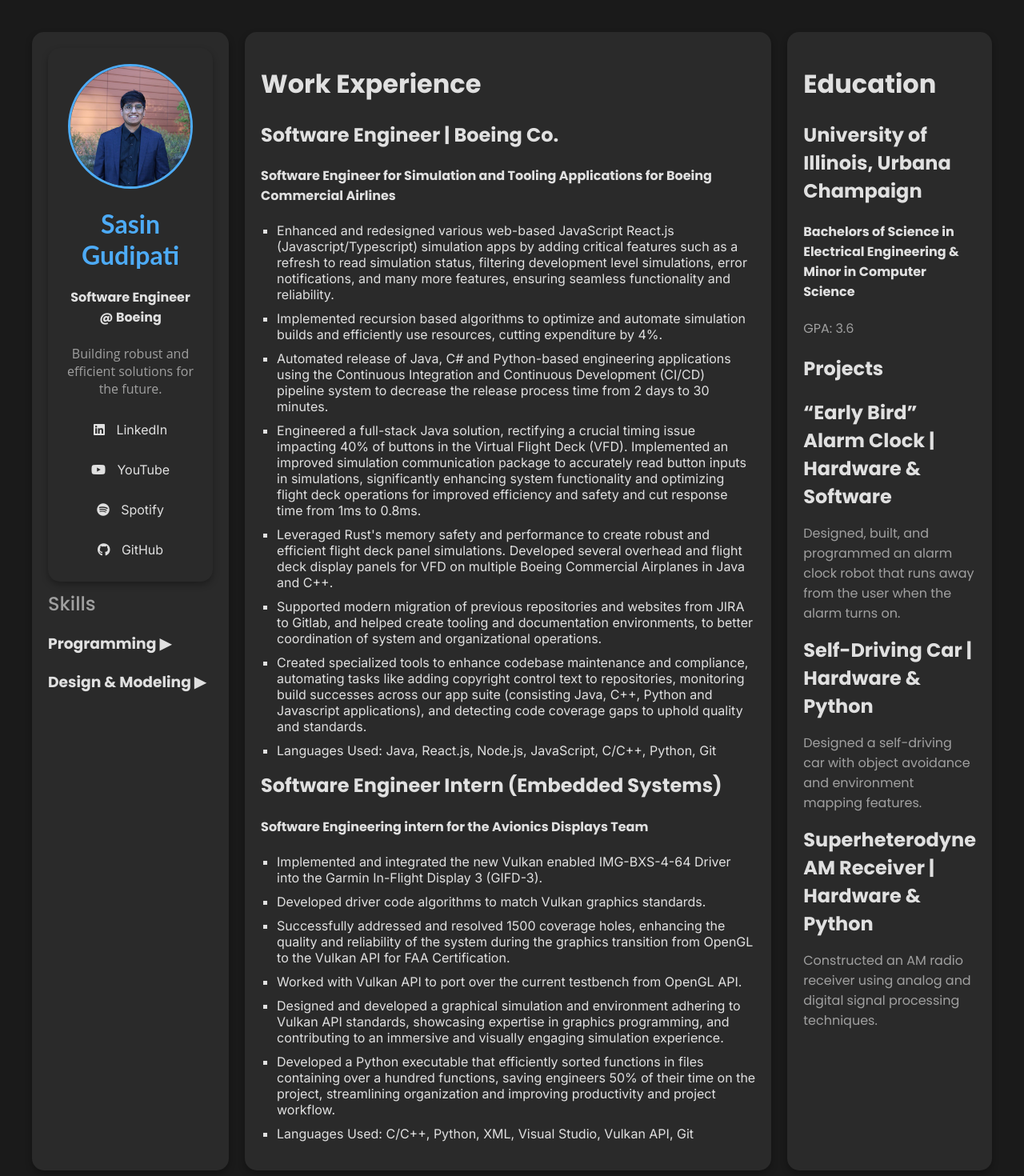
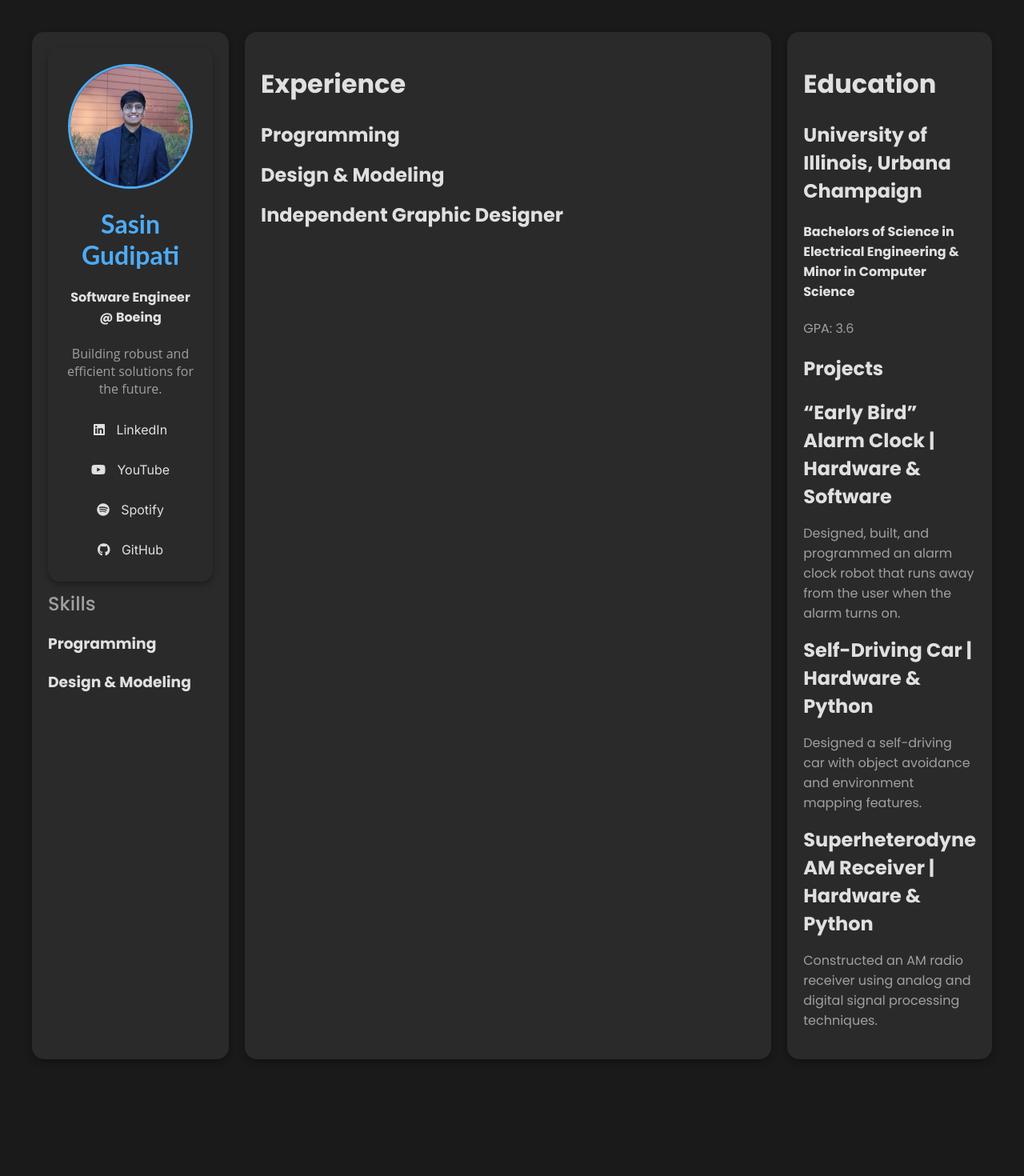
Before and after one commit to sasinkg/resume-website, a React (Create React App) app: page / in a window 1280 px wide. Shown: the top 1470 px of the page at 80% size. After the commit the page ends 1364 px from the top, so only its background shows below. Built offline with nearby package versions, Linux system fonts and the light colour scheme.

Commit message:
Updated version v1.3.0 - added collapsable menu

```diff
--- a/package.json
+++ b/package.json
@@ -6,7 +6,7 @@
     "@fortawesome/fontawesome-free": "^6.7.2",
     "bootstrap": "^5.3.3",
     "cra-template": "1.2.0",
-    "framer-motion": "^12.4.1",
+    "framer-motion": "^12.4.2",
     "react": "^19.0.0",
     "react-dom": "^19.0.0",
     "react-router-dom": "^7.1.5",
--- a/src/components/Experience.js
+++ b/src/components/Experience.js
@@ -1,44 +1,78 @@
-import React from 'react';
-import boeingLogo from './images/boeing-logo.png'; // Adjust the path as needed
-import garminLogo from './images/garmin-logo.png'; // Adjust the path as needed
+import React, { useState } from 'react';
+import { motion } from 'framer-motion';
 
 const Experience = () => {
-  return (
-    <div className="experience">
-      <h1>Work Experience</h1>
+  const categories = {
+    "Programming": [
+      "Enhanced and redesigned various web-based JavaScript React.js (Javascript/Typescript) simulation apps by adding critical features such as a refresh to read simulation status, filtering development level simulations, error notifications, and many more features, ensuring seamless functionality and reliability.",
+      "Implemented recursion based algorithms to optimize and automate simulation builds and efficiently use resources, cutting expenditure by 4%.",
+      "Automated release of Java, C# and Python-based engineering applications using the Continuous Integration and Continuous Development (CI/CD) pipeline system to decrease the release process time from 2 days to 30 minutes.",
+      "Engineered a full-stack Java solution, rectifying a crucial timing issue impacting 40% of buttons in the Virtual Flight Deck (VFD). Implemented an improved simulation communication package to accurately read button inputs in simulations, significantly enhancing system functionality and optimizing flight deck operations for improved efficiency and safety and cut response time from 1ms to 0.8ms.",
+      "Leveraged Rust's memory safety and performance to create robust and efficient flight deck panel simulations. Developed several overhead and flight deck display panels for VFD on multiple Boeing Commercial Airplanes in Java and C++.",
+      "Supported modern migration of previous repositories and websites from JIRA to Gitlab, and helped create tooling and documentation environments, to better coordination of system and organizational operations.",
+      "Created specialized tools to enhance codebase maintenance and compliance, automating tasks like adding copyright control text to repositories, monitoring build successes across our app suite (consisting Java, C++, Python and Javascript applications), and detecting code coverage gaps to uphold quality and standards.",
+      "Languages Used: Java, React.js, Node.js, JavaScript, C/C++, Python, Git"
+
+    ],
+    "Design & Modeling": [
+      "Implemented and integrated the new Vulkan enabled IMG-BXS-4-64 Driver into the Garmin In-Flight Display 3 (GIFD-3).",
+      "Developed driver code algorithms to match Vulkan graphics standards.",
+      "Successfully addressed and resolved 1500 coverage holes, enhancing the quality and reliability of the system during the graphics transition from OpenGL to the Vulkan API for FAA Certification.",
+      "Worked with Vulkan API to port over the current testbench from OpenGL API.",
+      "Designed and developed a graphical simulation and environment adhering to Vulkan API standards, showcasing expertise in graphics programming, and contributing to an immersive and visually engaging simulation experience.",
+      "Developed a Python executable that efficiently sorted functions in files containing over a hundred functions, saving engineers 50% of their time on the project, streamlining organization and improving productivity and project workflow.",
+      "Languages Used: C/C++, Python, XML, Visual Studio, Vulkan API, Git"
+    ],
+    "Independent Graphic Designer": [
+      "Implemented and integrated the new Vulkan enabled IMG-BXS-4-64 Driver into the Garmin In-Flight Display 3 (GIFD-3).",
+      "Developed driver code algorithms to match Vulkan graphics standards.",
+      "Successfully addressed and resolved 1500 coverage holes, enhancing the quality and reliability of the system during the graphics transition from OpenGL to the Vulkan API for FAA Certification.",
+      "Worked with Vulkan API to port over the current testbench from OpenGL API.",
+      "Designed and developed a graphical simulation and environment adhering to Vulkan API standards, showcasing expertise in graphics programming, and contributing to an immersive and visually engaging simulation experience.",
+      "Developed a Python executable that efficiently sorted functions in files containing over a hundred functions, saving engineers 50% of their time on the project, streamlining organization and improving productivity and project workflow.",
+      "Languages Used: C/C++, Python, XML, Visual Studio, Vulkan API, Git"
+    ]
+  };
+    const [openCategories, setOpenCategories] = useState({});
+
+    const toggleCategory = (category) => {
+      setOpenCategories(prev => ({
+        ...prev,
+        [category]: !prev[category]
+      }));
+    };
+
+    return (
       <div>
-        <h3>
-          Software Engineer | Boeing Co.
-        </h3>
-        <h4>Software Engineer for Simulation and Tooling Applications for Boeing Commercial Airlines</h4>
-        <ul>
-          <li>Enhanced and redesigned various web-based JavaScript React.js (Javascript/Typescript) simulation apps by adding critical features such as a refresh to read simulation status, filtering development level simulations, error notifications, and many more features, ensuring seamless functionality and reliability.</li>
-          <li>Implemented recursion based algorithms to optimize and automate simulation builds and efficiently use resources, cutting expenditure by 4%.</li>
-          <li>Automated release of Java, C# and Python-based engineering applications using the Continuous Integration and Continuous Development (CI/CD) pipeline system to decrease the release process time from 2 days to 30 minutes.</li>
-          <li>Engineered a full-stack Java solution, rectifying a crucial timing issue impacting 40% of buttons in the Virtual Flight Deck (VFD). Implemented an improved simulation communication package to accurately read button inputs in simulations, significantly enhancing system functionality and optimizing flight deck operations for improved efficiency and safety and cut response time from 1ms to 0.8ms.</li>
-          <li>Leveraged Rust's memory safety and performance to create robust and efficient flight deck panel simulations. Developed several overhead and flight deck display panels for VFD on multiple Boeing Commercial Airplanes in Java and C++.</li>
-          <li>Supported modern migration of previous repositories and websites from JIRA to Gitlab, and helped create tooling and documentation environments, to better coordination of system and organizational operations.</li>
-          <li>Created specialized tools to enhance codebase maintenance and compliance, automating tasks like adding copyright control text to repositories, monitoring build successes across our app suite (consisting Java, C++, Python and Javascript applications), and detecting code coverage gaps to uphold quality and standards.</li>
-          <li>Languages Used: Java, React.js, Node.js, JavaScript, C/C++, Python, Git</li>
-        </ul>
+        <h1>
+          Experience
+        </h1>
+        {Object.entries(categories).map(([category, skills]) => (
+          <div key={category} className="mt-3">
+            <h3
+              onClick={() => toggleCategory(category)}
+              className="text-lg font-semibold cursor-pointer text-[#e0e0e0] flex items-center"
+            >
+              {category} <span className="ml-2">{openCategories[category] ? '' : ''}</span>
+            </h3>
+            <motion.div
+              initial={{ height: 0, opacity: 0 }}
+              animate={{ height: openCategories[category] ? "auto" : 0, opacity: openCategories[category] ? 1 : 0 }}
+              transition={{ duration: 0.4, ease: [0.25, 0.1, 0.25, 1] }}
+              className="overflow-hidden"
+            >
+              {openCategories[category] && (
+                <ul className="ml-5 mt-2 list-disc text-[#a0a0a0]">
+                  {skills.map((skill) => (
+                    <li key={skill} className="text-md">{skill}</li>
+                  ))}
+                </ul>
+              )}
+            </motion.div>
+          </div>
+        ))}
       </div>
-      <div>
-        <h3>
-          Software Engineer Intern (Embedded Systems)
-        </h3>
-        <h4>Software Engineering intern for the Avionics Displays Team</h4>
-        <ul>
-          <li>Implemented and integrated the new Vulkan enabled IMG-BXS-4-64 Driver into the Garmin In-Flight Display 3 (GIFD-3).</li>
-          <li>Developed driver code algorithms to match Vulkan graphics standards.</li>
-          <li>Successfully addressed and resolved 1500 coverage holes, enhancing the quality and reliability of the system during the graphics transition from OpenGL to the Vulkan API for FAA Certification.</li>
-          <li>Worked with Vulkan API to port over the current testbench from OpenGL API.</li>
-          <li>Designed and developed a graphical simulation and environment adhering to Vulkan API standards, showcasing expertise in graphics programming, and contributing to an immersive and visually engaging simulation experience.</li>
-          <li>Developed a Python executable that efficiently sorted functions in files containing over a hundred functions, saving engineers 50% of their time on the project, streamlining organization and improving productivity and project workflow.</li>
-          <li>Languages Used: C/C++, Python, XML, Visual Studio, Vulkan API, Git</li>
-        </ul>
-      </div>
-    </div>
-  );
+    );
 };
 
 export default Experience;
--- a/src/components/Skills.js
+++ b/src/components/Skills.js
@@ -31,7 +31,7 @@ const Skills = () => {
             onClick={() => toggleCategory(category)}
             className="text-lg font-semibold cursor-pointer text-[#e0e0e0] flex items-center"
           >
-            {category} <span className="ml-2">{openCategories[category] ? '▼' : '▶'}</span>
+            {category} <span className="ml-2">{openCategories[category] ? '' : ''}</span>
           </h3>
           <motion.div
             initial={{ height: 0, opacity: 0 }}
```
Also changed, not shown: 1 other file (tests, documents, lock files or other folders).
